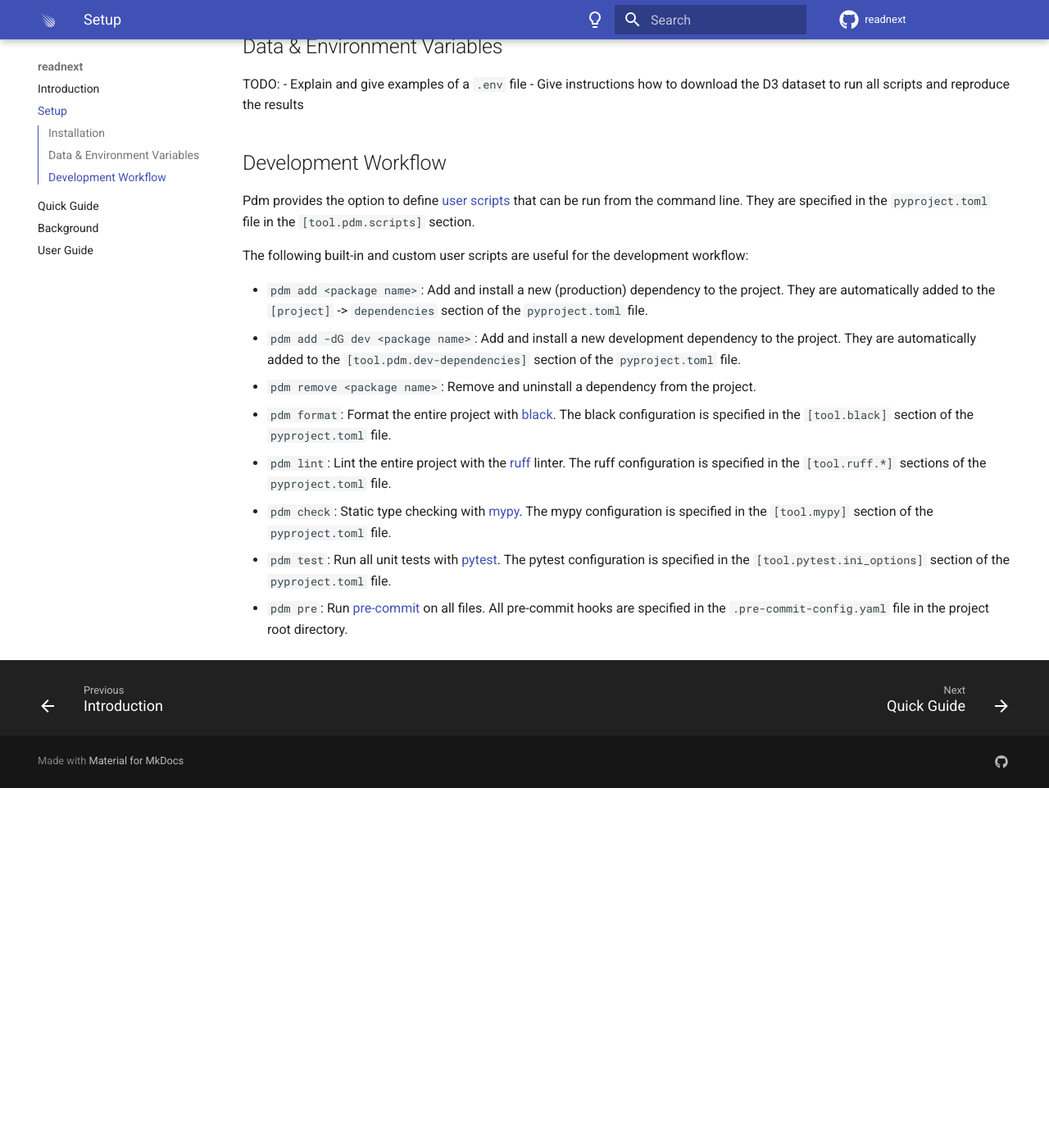
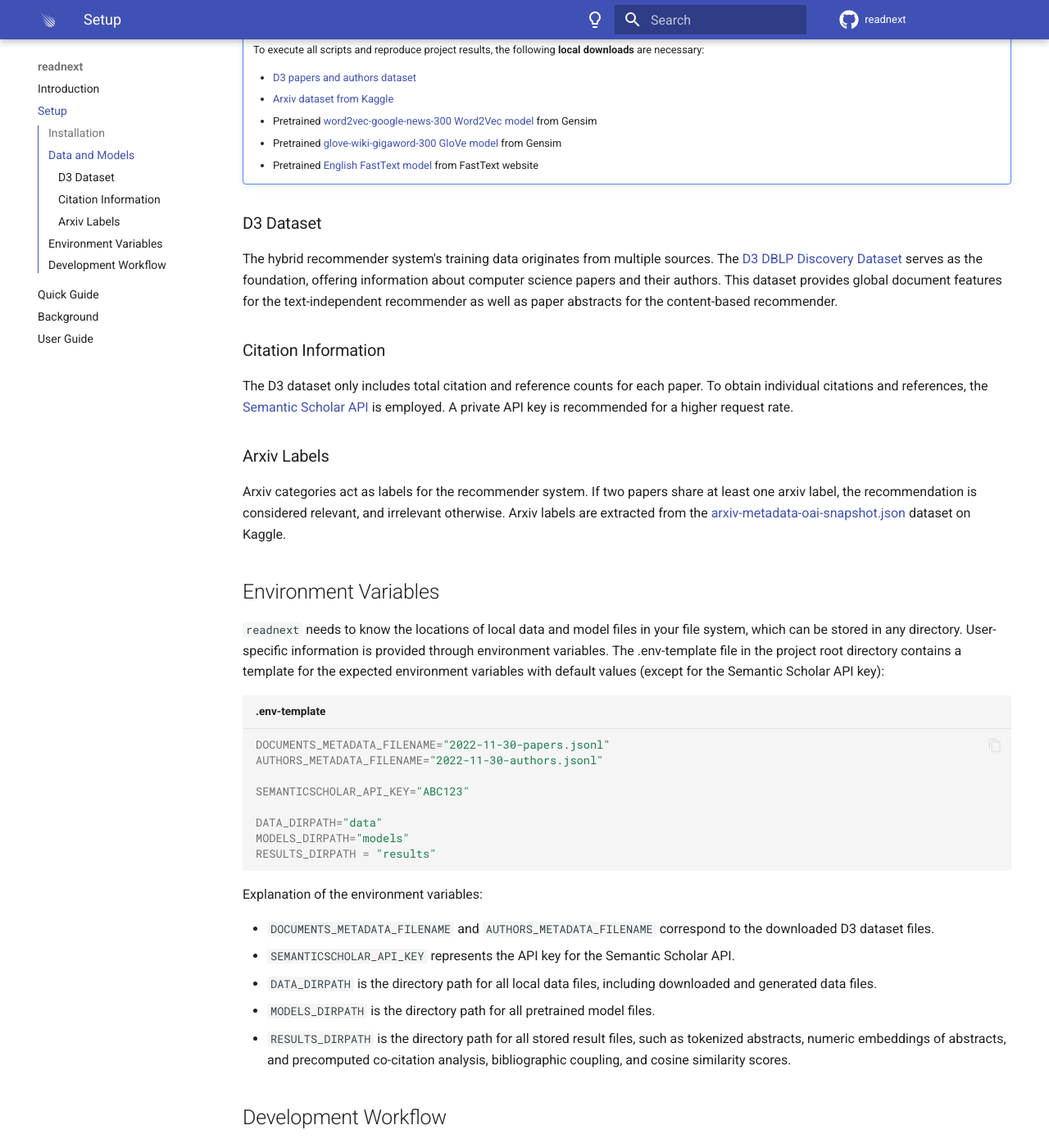
Before and after one commit to joel-beck/readnext, an MkDocs documentation site: the page built from docs/setup.md, in a window 1280 px wide and 1400 px high, scrolled down 800 px. Shown: the whole window at 82% size. Built offline with MkDocs 1.6.1 and Material for MkDocs 9.7.7, drawn with Linux system fonts in a browser that asks for light colours; comment, search, counter and statistics services are not loaded; before the commit the page ends 1761 px from its top, so only the background shows below that; some of the changed text lies outside the part shown.

Commit message:
completed setup section in docs

````diff
--- a/docs/setup.md
+++ b/docs/setup.md
@@ -1,11 +1,11 @@
 # Setup
 
 !!! warning "Requirements"
-    -   This project uses [pdm](https://pdm.fming.dev/) as a package and dependency manager.
+    -   This project utilizes [pdm](https://pdm.fming.dev/) for package and dependency management.
         To install `pdm`, follow the [installation instructions](https://pdm.fming.dev/latest/#installation) on the pdm website.
     -   This project requires Python 3.10.
         Earlier versions of Python are not supported.
-        Higher versions will be supported in the future once the `torch` and `transformers` libraries are fully compatible with Python 3.11 and higher.
+        Future support for higher versions will be available once the `torch` and `transformers` libraries are fully compatible with Python 3.11 and beyond.
 
 
 
@@ -13,16 +13,23 @@
 
 1. Clone the repository from GitHub:
 
-    ```bash
-    # via HTTPS
-    git clone https://github.com/joel-beck/readnext.git
+    === "HTTPS"
 
-    # via SSH
-    git clone ssh://git@github.com:joel-beck/readnext.git
+        ```bash
+        git clone https://github.com/joel-beck/readnext.git
+        ```
 
-    # via GitHub CLI
-    gh repo clone joel-beck/readnext
-    ```
+    === "SSH"
+
+        ```bash
+        git clone ssh://git@github.com:joel-beck/readnext.git
+        ```
+
+    === "GitHub CLI"
+
+        ```bash
+        gh repo clone joel-beck/readnext
+        ```
 
 2. Navigate into the project directory, build the package locally and install all dependencies:
 
@@ -34,16 +41,69 @@
 That's it! 🎉
 
 
-## Data & Environment Variables
 
-TODO:
-- Explain and give examples of a `.env` file
-- Give instructions how to download the D3 dataset to run all scripts and reproduce the results
+## Data and Models
+
+!!! note
+
+    To execute all scripts and reproduce project results, the following **local downloads** are necessary:
+
+    - [D3 papers and authors dataset](https://zenodo.org/record/7071698#.ZFZnCi9ByLc)
+    - [Arxiv dataset from Kaggle](https://www.kaggle.com/datasets/Cornell-University/arxiv)
+    - Pretrained [word2vec-google-news-300 Word2Vec model](https://github.com/RaRe-Technologies/gensim-data) from Gensim
+    - Pretrained [glove-wiki-gigaword-300 GloVe model](https://github.com/RaRe-Technologies/gensim-data) from Gensim
+    - Pretrained [English FastText model](https://fasttext.cc/docs/en/crawl-vectors.html#models) from FastText website
+
+
+
+### D3 Dataset
+
+The hybrid recommender system's training data originates from multiple sources.
+The [D3 DBLP Discovery Dataset](https://github.com/jpwahle/lrec22-d3-dataset/tree/main) serves as the foundation, offering information about computer science papers and their authors.
+This dataset provides global document features for the text-independent recommender as well as paper abstracts for the content-based recommender.
+
+### Citation Information
+
+The D3 dataset only includes total citation and reference counts for each paper.
+To obtain individual citations and references, the [Semantic Scholar API](https://api.semanticscholar.org/api-docs/graph) is employed. A private API key is recommended for a higher request rate.
+
+
+### Arxiv Labels
+
+Arxiv categories act as labels for the recommender system. If two papers share at least one arxiv label, the recommendation is considered relevant, and irrelevant otherwise.
+Arxiv labels are extracted from the [arxiv-metadata-oai-snapshot.json](https://www.kaggle.com/datasets/Cornell-University/arxiv) dataset on Kaggle.
+
+## Environment Variables
+
+`readnext` needs to know the locations of local data and model files in your file system, which can be stored in any directory.
+User-specific information is provided through environment variables.
+The .env-template file in the project root directory contains a template for the expected environment variables with default values (except for the Semantic Scholar API key):
+
+```bash title=".env-template"
+DOCUMENTS_METADATA_FILENAME="2022-11-30-papers.jsonl"
+AUTHORS_METADATA_FILENAME="2022-11-30-authors.jsonl"
+
+SEMANTICSCHOLAR_API_KEY="ABC123"
+
+DATA_DIRPATH="data"
+MODELS_DIRPATH="models"
+RESULTS_DIRPATH = "results"
+```
+
+Explanation of the environment variables:
+
+-  `DOCUMENTS_METADATA_FILENAME` and `AUTHORS_METADATA_FILENAME` correspond to the downloaded D3 dataset files.
+-  `SEMANTICSCHOLAR_API_KEY` represents the API key for the Semantic Scholar API.
+-  `DATA_DIRPATH` is the directory path for all local data files, including downloaded and generated data files.
+-  `MODELS_DIRPATH` is the directory path for all pretrained model files.
+-  `RESULTS_DIRPATH` is the directory path for all stored result files, such as tokenized abstracts, numeric embeddings of abstracts, and precomputed co-citation analysis, bibliographic coupling, and cosine similarity scores.
+
+
 
 ## Development Workflow
 
 Pdm provides the option to define [user scripts](https://pdm.fming.dev/latest/usage/scripts/) that can be run from the command line.
-They are specified in the `pyproject.toml` file in the `[tool.pdm.scripts]` section.
+These scripts are specified in the `pyproject.toml` file in the `[tool.pdm.scripts]` section.
 
 The following built-in and custom user scripts are useful for the development workflow:
 
````
